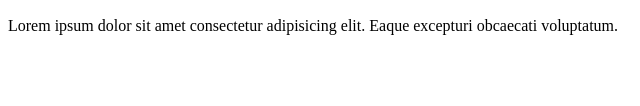
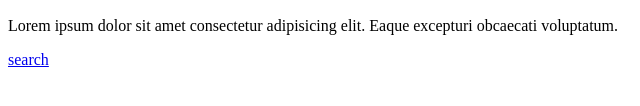
Before and after one commit to Sallyik719/git-demo, a plain HTML site: page index.html in a window 1280 px wide. Shown: the part 182-288 px from the top of the page, 0-640 px from the left. Drawn offline with Linux system fonts and the light colour scheme.

Commit message:
added a link

```diff
--- a/index.html
+++ b/index.html
@@ -10,8 +10,11 @@
   <p>An awesome demo on how to use Git with VsCode</p>
   <p>my name is sally</p>
 
+
 <h2>Second heading</h2>
 <p>Lorem ipsum dolor sit amet consectetur adipisicing elit. Eaque excepturi obcaecati voluptatum.</p>
+<a href="www.google.com">search</a>
+
 
 
 </body>
```
